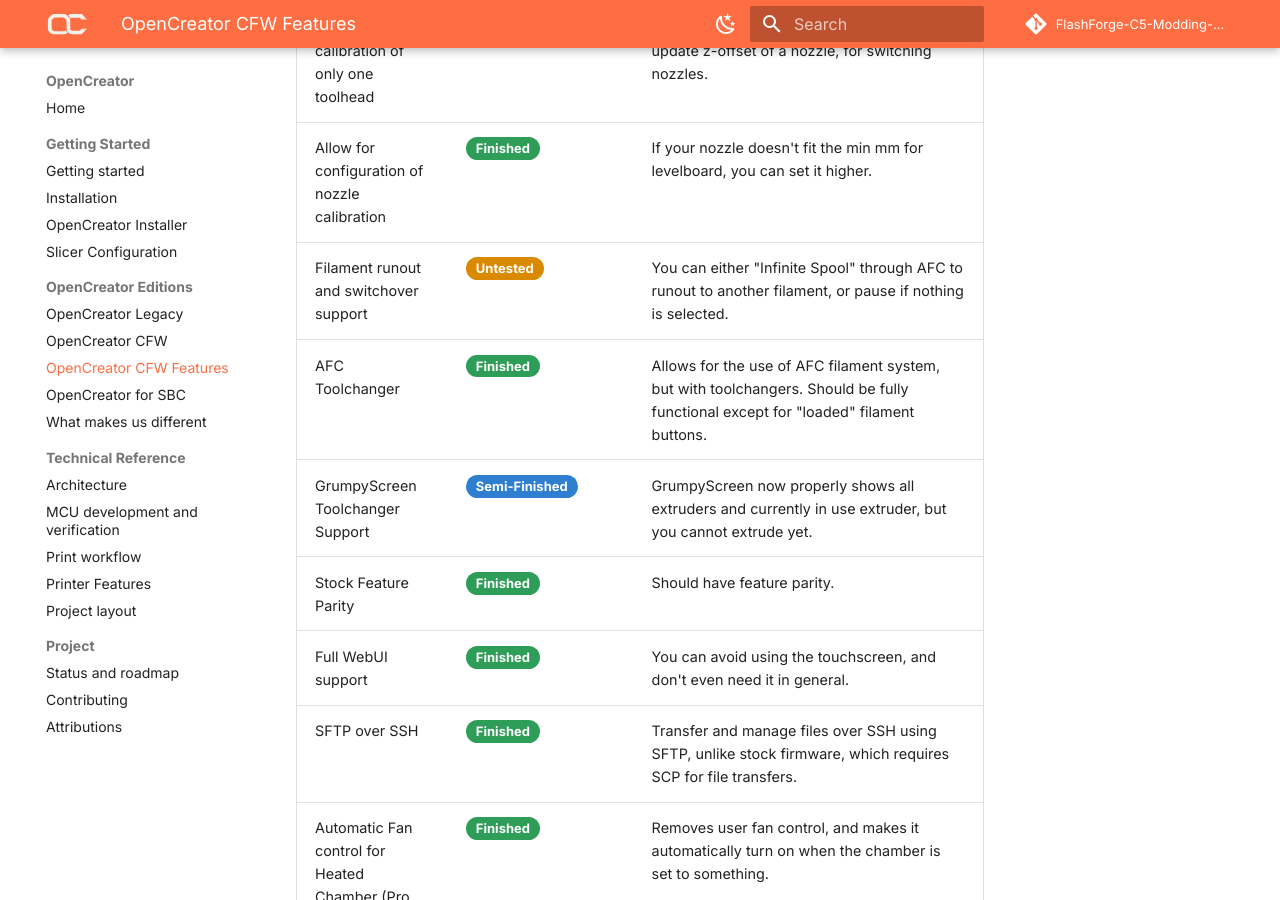
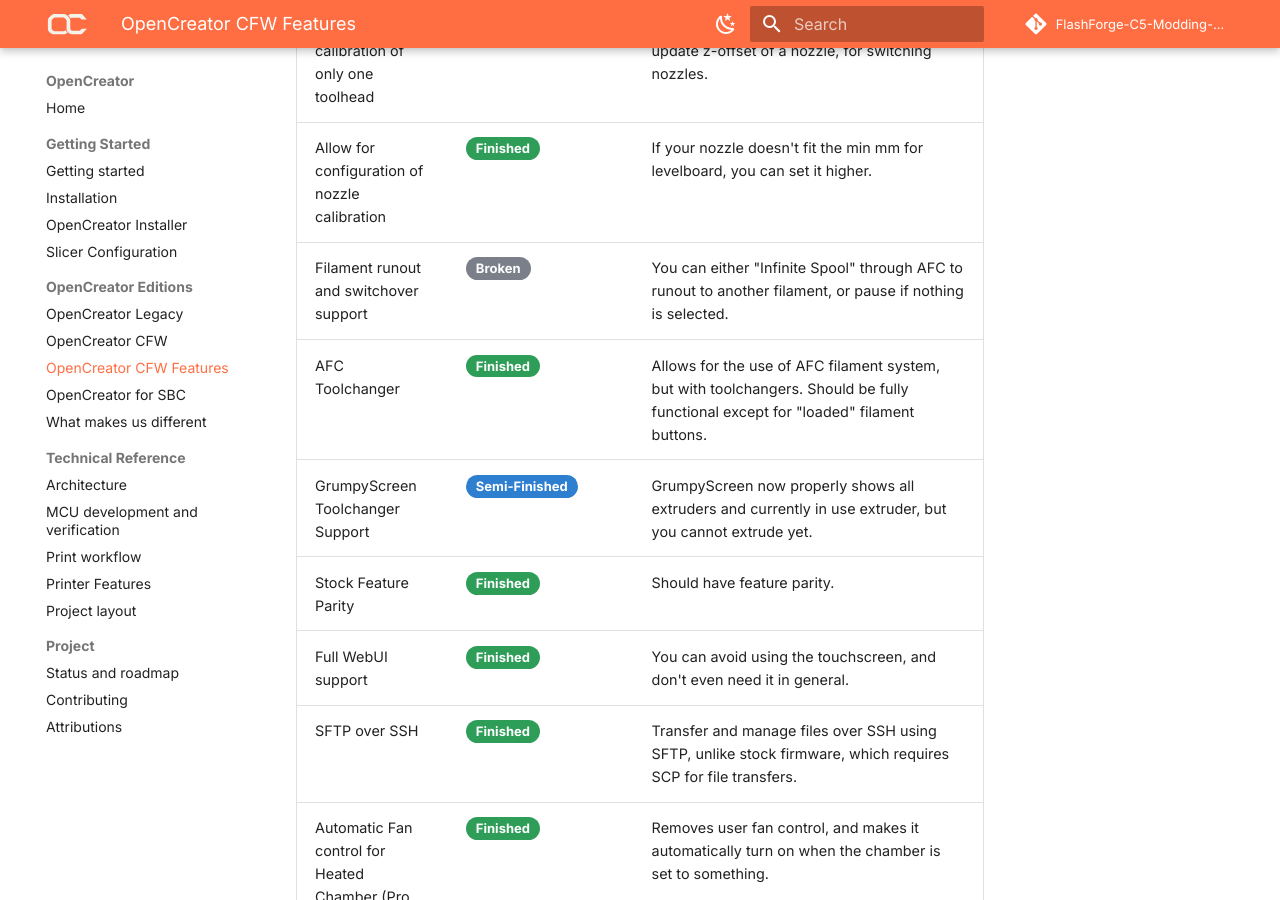
Before and after one commit to FlashForge-C5-Modding-Group/OpenCreator, an MkDocs documentation site: the page built from docs/cfwfeatures.md, in a window 1280 px wide and 900 px high, scrolled down 537 px. Built offline with MkDocs 1.6.1 and Material for MkDocs 9.7.7, drawn with Linux system fonts in a browser that asks for light colours; comment, search, counter and statistics services are not loaded.

Commit message:
broken infinite spool

```diff
--- a/docs/cfwfeatures.md
+++ b/docs/cfwfeatures.md
@@ -11,7 +11,7 @@
 | Allow for near zero purge printing | <span class="oc-status ok">Finished</span> | You can turn off purge and flow calibration to have almost zero purge on start, a half suggestion from @josemyab |
 | Allow for calibration of only one toolhead | <span class="oc-status ok">Finished</span> | You don't need to calibrate all offsets to update z-offset of a nozzle, for switching nozzles. |
 | Allow for configuration of nozzle calibration | <span class="oc-status ok">Finished</span> | If your nozzle doesn't fit the min mm for levelboard, you can set it higher. |
-| Filament runout and switchover support | <span class="oc-status test">Untested</span> | You can either "Infinite Spool" through AFC to runout to another filament, or pause if nothing is selected. |
+| Filament runout and switchover support | <span class="oc-status broken">Broken</span> | You can either "Infinite Spool" through AFC to runout to another filament, or pause if nothing is selected. |
 | AFC Toolchanger | <span class="oc-status ok">Finished</span> | Allows for the use of AFC filament system, but with toolchangers. Should be fully functional except for "loaded" filament buttons. |
 | GrumpyScreen Toolchanger Support | <span class="oc-status partial">Semi-Finished</span> | GrumpyScreen now properly shows all extruders and currently in use extruder, but you cannot extrude yet. |
 | Stock Feature Parity | <span class="oc-status ok">Finished</span> | Should have feature parity. |
```
